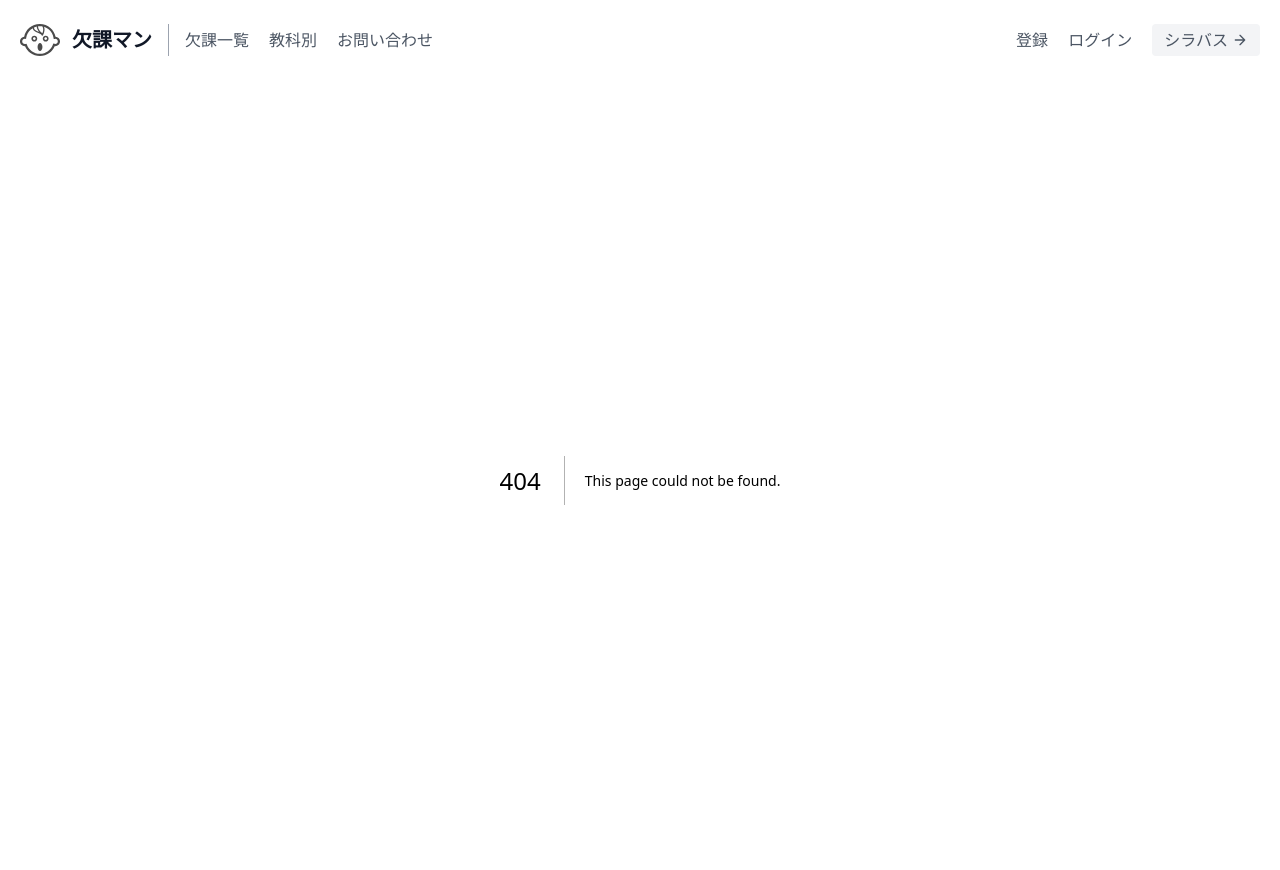
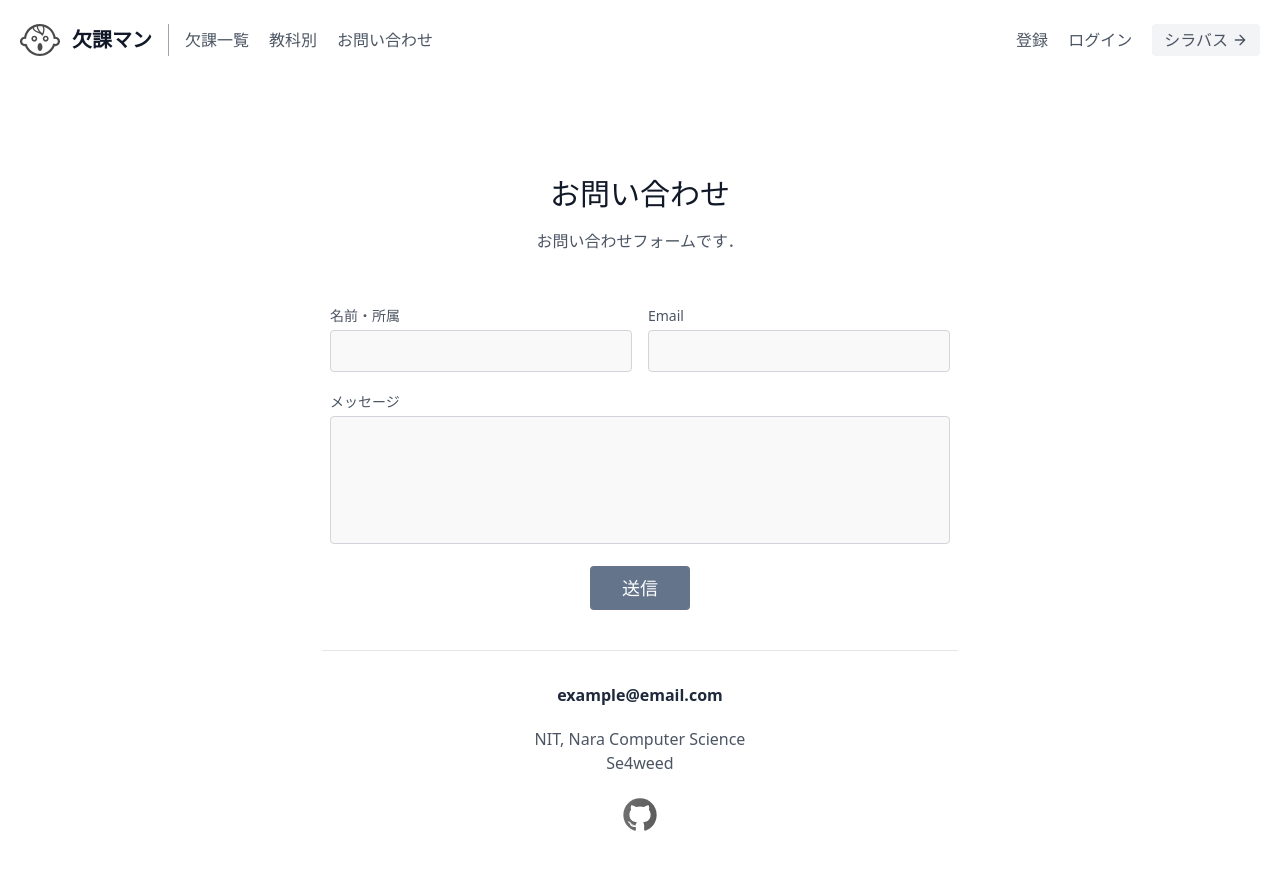
Before and after one commit to ynori123/kosen-kekka, a Next.js app in the folder frontend/: page /contact in a window 1280 px wide. Before the commit this address had no page. Shown: the top 870 px of the page. Built offline with nearby package versions, Linux system fonts and the light colour scheme.

Commit message:
add contact page

```diff
--- /dev/null
+++ b/frontend/app/contact/page.tsx
@@ -0,0 +1,55 @@
+"use client";
+import React, { Component } from 'react'
+import GithubIcon from "public/github.svg";
+import Link from 'next/link';
+
+
+export default class page extends Component {
+  render() {
+    return (
+      <section className="text-gray-600 body-font relative">
+      <div className="container px-5 py-24 mx-auto">
+        <div className="flex flex-col text-center w-full mb-12">
+          <h1 className="sm:text-3xl text-2xl font-medium title-font mb-4 text-gray-900">お問い合わせ</h1>
+          <p className="lg:w-2/3 mx-auto leading-relaxed text-base">お問い合わせフォームです．</p>
+        </div>
+        <div className="lg:w-1/2 md:w-2/3 mx-auto">
+          <div className="flex flex-wrap -m-2">
+            <div className="p-2 w-1/2">
+              <div className="relative">
+                <label htmlFor="name" className="leading-7 text-sm text-gray-600">名前・所属</label>
+                <input type="text" id="name" name="name" className="w-full bg-gray-100 bg-opacity-50 rounded border border-gray-300 focus:border-indigo-500 focus:bg-white focus:ring-2 focus:ring-indigo-200 text-base outline-none text-gray-700 py-1 px-3 leading-8 transition-colors duration-200 ease-in-out" />
+              </div>
+            </div>
+            <div className="p-2 w-1/2">
+              <div className="relative">
+                <label htmlFor="email" className="leading-7 text-sm text-gray-600">Email</label>
+                <input type="email" id="email" name="email" className="w-full bg-gray-100 bg-opacity-50 rounded border border-gray-300 focus:border-indigo-500 focus:bg-white focus:ring-2 focus:ring-indigo-200 text-base outline-none text-gray-700 py-1 px-3 leading-8 transition-colors duration-200 ease-in-out" />
+              </div>
+            </div>
+            <div className="p-2 w-full">
+              <div className="relative">
+                <label htmlFor="message" className="leading-7 text-sm text-gray-600">メッセージ</label>
+                <textarea id="message" name="message" className="w-full bg-gray-100 bg-opacity-50 rounded border border-gray-300 focus:border-indigo-500 focus:bg-white focus:ring-2 focus:ring-indigo-200 h-32 text-base outline-none text-gray-700 py-1 px-3 resize-none leading-6 transition-colors duration-200 ease-in-out"></textarea>
+              </div>
+            </div>
+            <div className="p-2 w-full">
+              <button className="flex mx-auto text-white bg-slate-500 border-0 py-2 px-8 focus:outline-none hover:bg-slate-600 rounded text-lg">送信</button>
+            </div>
+            <div className="p-2 w-full pt-8 mt-8 border-t border-gray-200 text-center">
+              <a className="text-slate-800 font-bold">example@email.com</a>
+              <p className="leading-normal my-5">NIT, Nara Computer Science<br />Se4weed
+              </p>
+              <span className="inline-flex">
+                <Link href="https://github.com/ynori123/kosen-kekka" className="text-gray-500">
+                  <GithubIcon className='w-10 h-10 opacity-80 hover:opacity-100' />
+                </Link>
+              </span>
+            </div>
+          </div>
+        </div>
+      </div>
+    </section>
+    )
+  }
+}
```
